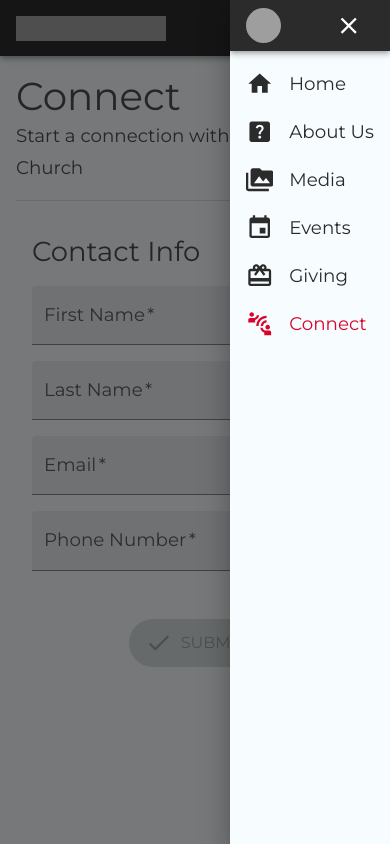
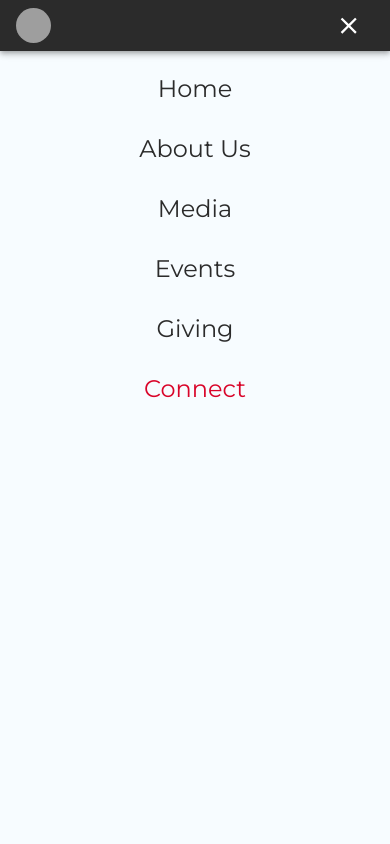
Before and after one commit to JoshMcDaniel/real-impact-church-next, a Next.js app: page /connect in a window 390 px wide. Both pictures are taken after a click on the button 348 px from the left and 27 px from the top of the page. Shown: the top 844 px of the page. Built offline with nearby package versions, Linux system fonts and the light colour scheme; grey boxes are pictures that could not be loaded.

Commit message:
Made mobile navbar fullscreen. Removed Nav icons.

```diff
--- a/components/AppBar/ResponsiveAppBar.tsx
+++ b/components/AppBar/ResponsiveAppBar.tsx
@@ -1,4 +1,3 @@
-import * as React from 'react';
 import AppBar from '@mui/material/AppBar';
 import Box from '@mui/material/Box';
 import Toolbar from '@mui/material/Toolbar';
@@ -17,15 +16,17 @@ import PermMediaIcon from '@mui/icons-material/PermMedia';
 import EventIcon from '@mui/icons-material/Event';
 import CardGiftcardIcon from '@mui/icons-material/CardGiftcard';
 import ConnectWithoutContactIcon from '@mui/icons-material/ConnectWithoutContact';
-import SvgIcon from '@mui/icons-material/Event';
 import { Close } from '@mui/icons-material';
 import { TitleLogoImage } from '../shared/TitleLogoImage';
 import { useOrganizationConfig } from '../../constants/app-config/app-config-hooks';
 import { HideOnScroll } from '../shared/HideOnScroll';
 import AvatarWithFallbacks from '../shared/AvatarWithFallbacks';
+import { useState } from 'react';
 
 const ResponsiveAppBar = () => {
   const pages = [
+    // Icons are not used at this time.
+    // Use "SvgIcon" for the icons.
     { displayText: 'Home', route: '/', icon: HomeIcon },
     { displayText: 'About Us', route: '/about', icon: HelpCenterIcon },
     { displayText: 'Media', route: '/media', icon: PermMediaIcon },
@@ -38,7 +39,7 @@ const ResponsiveAppBar = () => {
     },
   ];
 
-  const [menuOpen, setMenuOpen] = React.useState(false);
+  const [menuOpen, setMenuOpen] = useState(false);
   const logo = useOrganizationConfig().logos.simple_logo;
   const location = useRouter();
 
@@ -73,6 +74,13 @@ const ResponsiveAppBar = () => {
                 anchor={'right'}
                 open={menuOpen}
                 onClose={() => setMenuOpen(false)}
+                variant="temporary"
+                ModalProps={{
+                  keepMounted: true,
+                }}
+                PaperProps={{
+                  sx: { width: '100%' },
+                }}
               >
                 <AppBar
                   position="relative"
@@ -109,25 +117,18 @@ const ResponsiveAppBar = () => {
                 {pages.map((page) => (
                   <Link href={page.route} key={page.displayText}>
                     <MenuItem
-                      // key={page.displayText}
-                      // component={Link}
-                      // to={page.route}
                       onClick={() => setMenuOpen(false)}
                       sx={{
                         display: 'grid',
-                        gap: '1rem',
-                        gridTemplateColumns: 'auto 1fr',
-                        justifyItems: 'left',
+                        justifyContent: 'center',
+                        paddingTop: '0.75rem',
+                        paddingBottom: '0.75rem',
+                        textAlign: 'center',
                       }}
                     >
-                      <SvgIcon
-                        component={page.icon}
-                        color={
-                          isActiveRoute(page.route) ? 'secondary' : 'primary'
-                        }
-                      />
                       <Typography
                         textAlign="center"
+                        fontSize={24}
                         color={
                           isActiveRoute(page.route) ? 'secondary' : 'primary'
                         }
@@ -150,10 +151,7 @@ const ResponsiveAppBar = () => {
               {pages.map((page) => (
                 <Link href={page.route} key={page.displayText}>
                   <Button
-                    // key={page.displayText}
                     onClick={() => setMenuOpen(false)}
-                    // component={Link}
-                    // to={page.route}
                     sx={{ my: 2, color: 'white', display: 'block' }}
                   >
                     {page.displayText}
```
